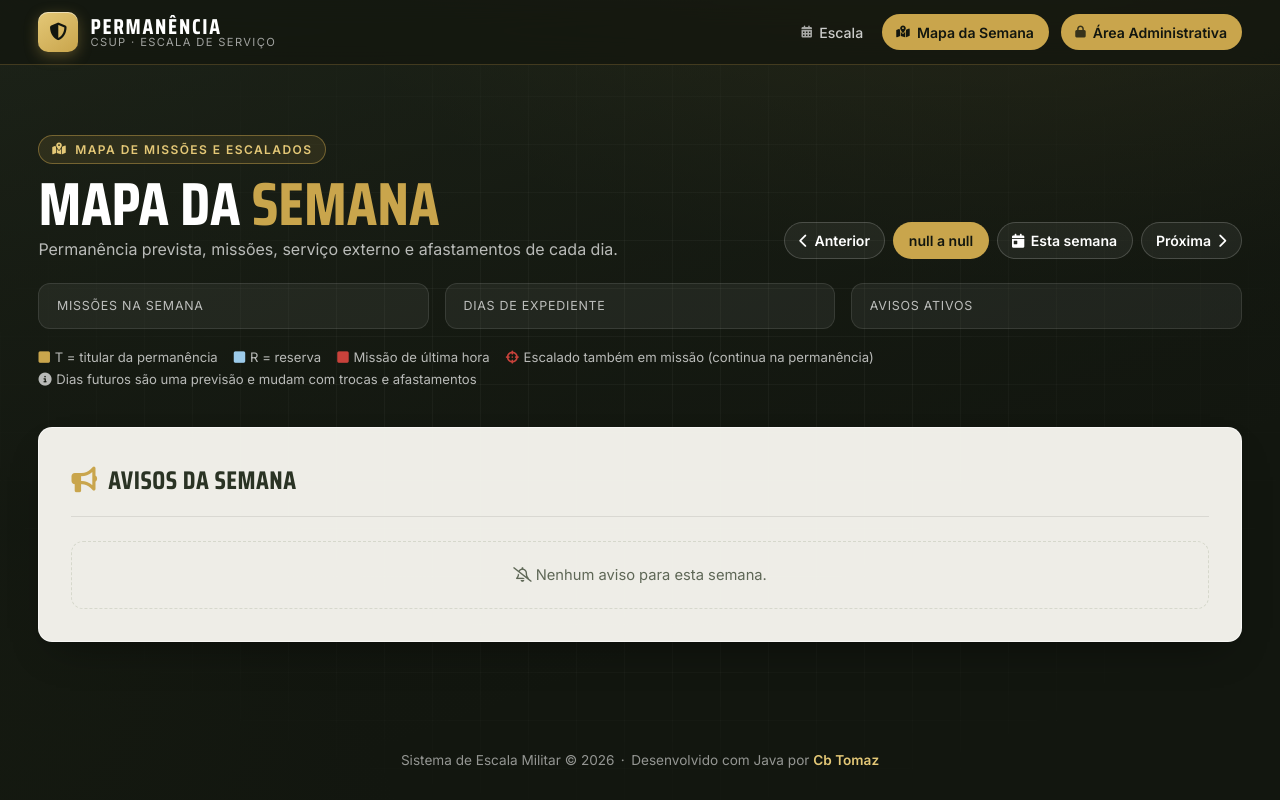
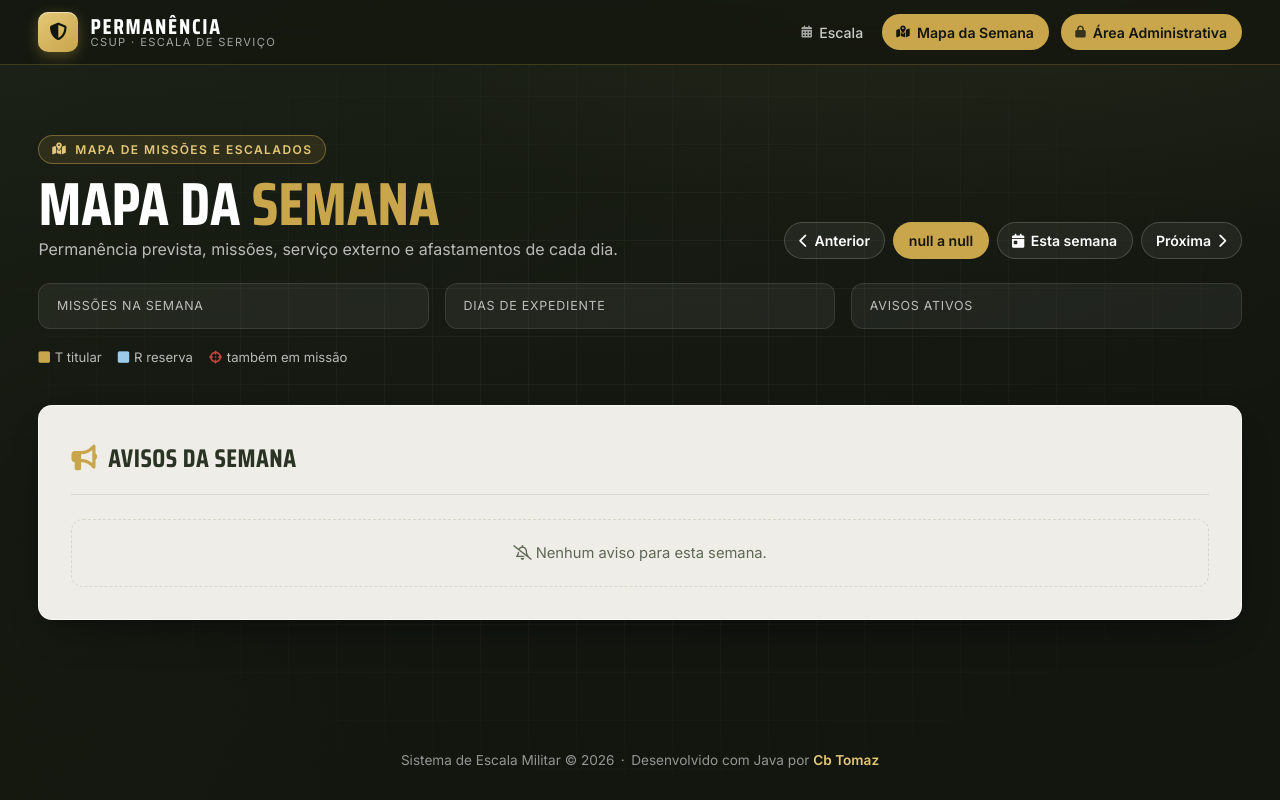
Before and after one commit to paulomec777/SistemaEscalaMilitar, a Spring app: template src/main/resources/templates/mapa.html in a window 1280 px wide. Run offline with Thymeleaf, Linux system fonts and the light colour scheme; the template is opened without the code that fills it, so the values that code supplies are empty; some of the project's set-up classes (security, data sources, template engines, error pages and the like) are left out, and stand-ins take their place.

Commit message:
Mapa: edição mais simples (botão Editar, só os nomes para arrastar)
Co-Authored-By: Claude Opus 5.5 <noreply@anthropic.com>
Claude-Session: https://claude.ai/code/session_01H6mTpjJA8j2b1KVrNCra38

```diff
--- a/src/main/resources/templates/mapa.html
+++ b/src/main/resources/templates/mapa.html
@@ -143,7 +143,7 @@
             border-radius: var(--raio); background: rgba(18,22,15,0.94); border: 1px solid rgba(201,165,76,0.45);
             box-shadow: var(--sombra); color: rgba(255,255,255,0.85);
         }
-        .painel-efetivo-topo { display: flex; flex-direction: column; gap: 0.2rem; margin-bottom: 0.7rem; font-size: 0.85rem; }
+        .painel-efetivo-topo { margin-bottom: 0.6rem; font-size: 0.8rem; color: rgba(255,255,255,0.6); }
         .painel-efetivo-topo b { color: var(--latao-claro); }
         .painel-efetivo-topo span { color: rgba(255,255,255,0.6); font-size: 0.8rem; }
         .painel-efetivo-topo a { color: var(--latao-claro); }
@@ -233,26 +233,20 @@
         <!-- Barra colada no mapa: legenda + edição (o botão e o efetivo só aparecem para o ADM) -->
         <div class="barra-mapa">
             <div class="legenda">
-                <span><i class="fas fa-square" style="color: var(--latao)"></i>T = titular da permanência</span>
-                <span><i class="fas fa-square" style="color: #9CCBEA"></i>R = reserva</span>
-                <span><i class="fas fa-square" style="color: var(--perigo)"></i>Missão de última hora</span>
-                <span><i class="fas fa-crosshairs" style="color: var(--perigo)"></i>Escalado também em missão (continua na permanência)</span>
-                <span><i class="fas fa-circle-info"></i>Dias futuros são uma previsão e mudam com trocas e afastamentos</span>
+                <span><i class="fas fa-square" style="color: var(--latao)"></i>T titular</span>
+                <span><i class="fas fa-square" style="color: #9CCBEA"></i>R reserva</span>
+                <span><i class="fas fa-crosshairs" style="color: var(--perigo)"></i>também em missão</span>
             </div>
             <div sec:authorize="hasRole('ADM')" class="acoes-mapa">
-                <span class="dica-edicao">Arraste militares para mudar os próximos dias</span>
                 <button type="button" id="botao-editar" class="botao-editar">
-                    <i class="fas fa-pen-to-square"></i> <span>Editar escala</span>
+                    <i class="fas fa-pen-to-square"></i> <span>Editar</span>
                 </button>
             </div>
         </div>
 
         <!-- Modo edição: o ADM arrasta militares para os dias (de amanhã em diante) -->
         <section sec:authorize="hasRole('ADM')" class="painel-efetivo" id="painel-efetivo" hidden>
-            <div class="painel-efetivo-topo">
-                <strong><i class="fas fa-hand-pointer"></i> Arraste um militar para a vaga de <b>T</b> (titular) ou <b>R</b> (reserva) de um dia.</strong>
-                <span>Também dá para arrastar de um dia para outro. O <i class="fas fa-xmark"></i> devolve a vaga para a escala automática. Hoje se altera pela tela de <a th:href="@{/admin/troca}">Trocas</a>.</span>
-            </div>
+            <div class="painel-efetivo-topo">Arraste para T ou R · <i class="fas fa-xmark"></i> volta ao automático</div>
             <div class="efetivo-lista">
                 <span th:each="m : ${efetivo}" class="chip-efetivo" draggable="true"
                       th:classappend="${m.status != 'APTO'} ? 'indisponivel'"
@@ -438,7 +432,7 @@
         botao.addEventListener('click', function () {
             var ativo = document.body.classList.toggle('modo-edicao');
             botao.classList.toggle('ativo', ativo);
-            botao.querySelector('span').textContent = ativo ? 'Sair da edição' : 'Editar escala';
+            botao.querySelector('span').textContent = ativo ? 'Concluir' : 'Editar';
             painel.hidden = !ativo;
             if (!ativo && total() > 0) avisar('Você tem alterações não salvas.');
         });
```
Also changed, not shown: .github/workflows/build.yml.
